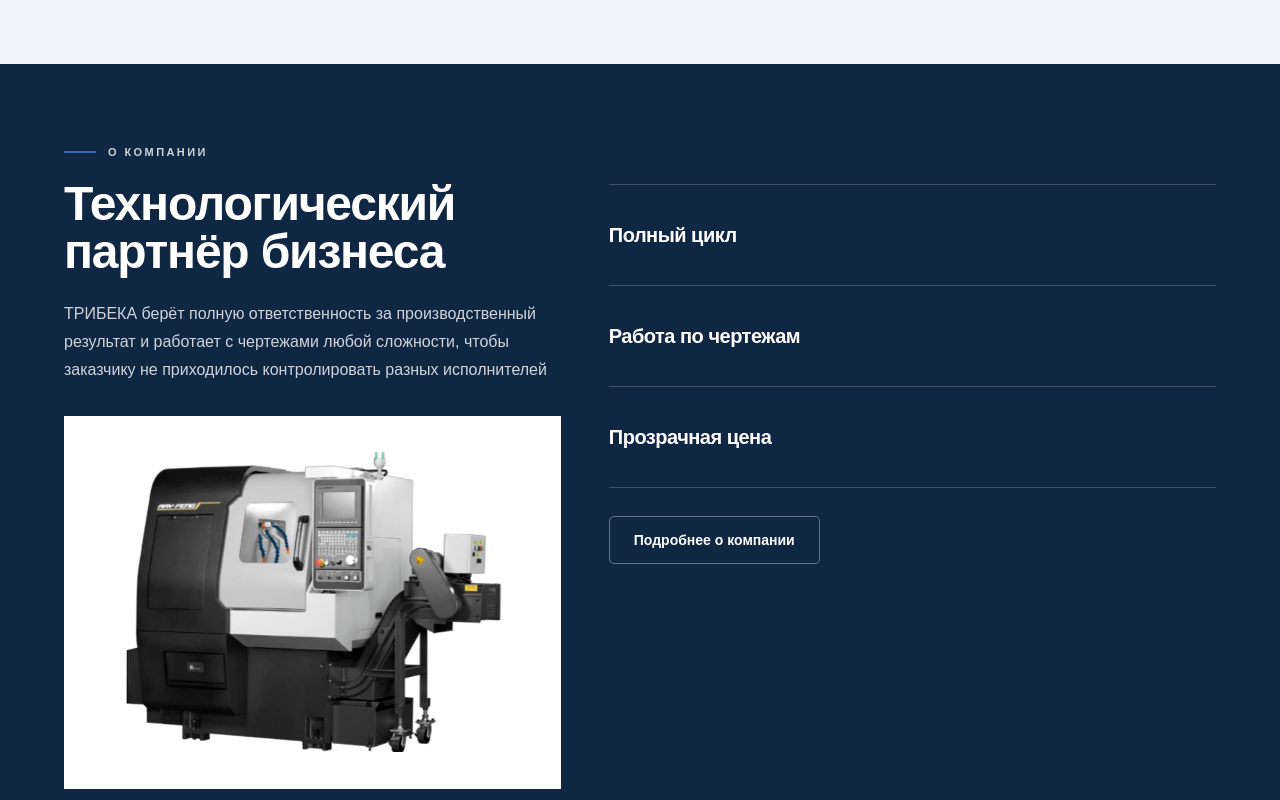
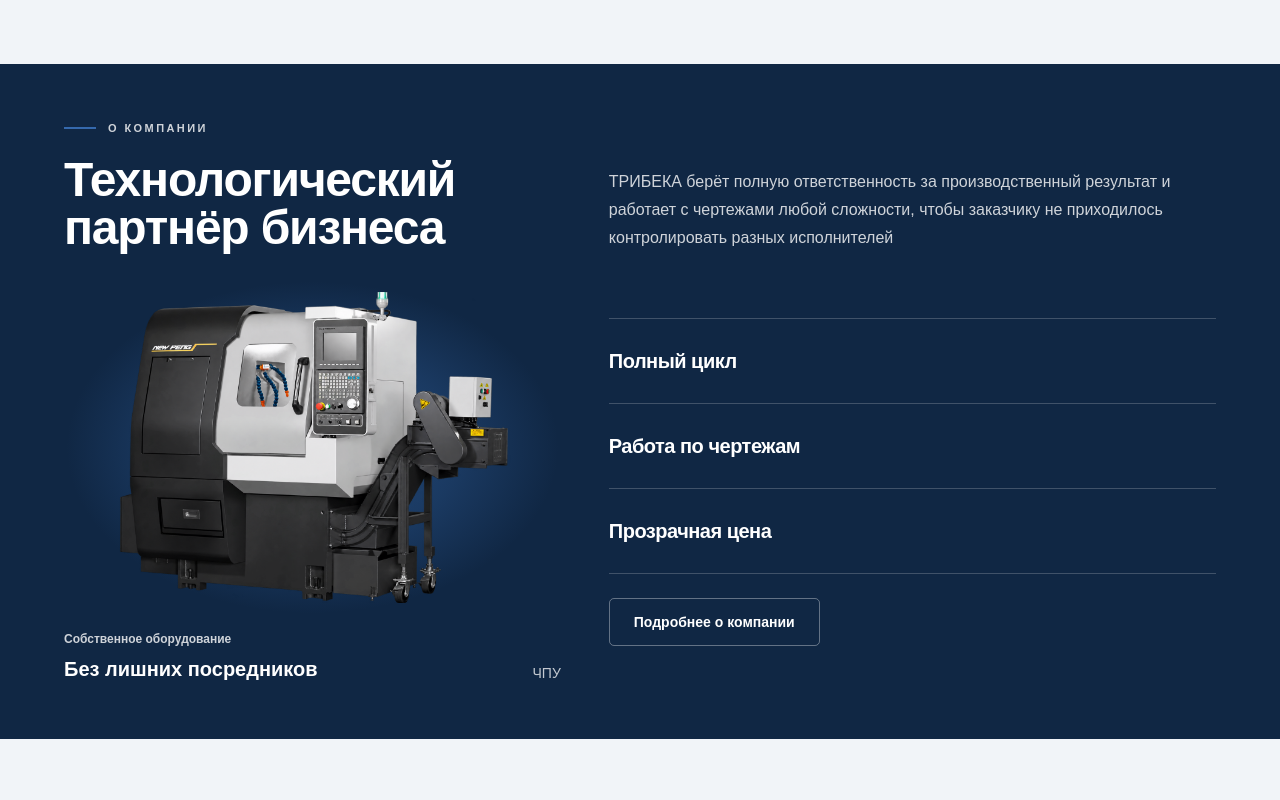
Before and after one commit to sstarovoitovv/tribeka, a React (Vite) app: page / in a window 1280 px wide. Shown: the part 1300-2100 px from the top of the page. Built offline with nearby package versions, Linux system fonts and the light colour scheme; no server answers.

Commit message:
Compact technology partner section and blend equipment into blue background

```diff
--- a/src/index.css
+++ b/src/index.css
@@ -132,3 +132,18 @@ a:focus-visible, button:focus-visible, input:focus-visible, textarea:focus-visib
     background: linear-gradient(to right, #07182e 0%, rgb(7 24 46 / 97%) 12%, rgb(7 24 46 / 84%) 28%, rgb(7 24 46 / 58%) 48%, rgb(7 24 46 / 28%) 68%, rgb(7 24 46 / 7%) 86%, rgb(7 24 46 / 0%) 100%);
   }
 }
+
+/* A soft blue halo keeps the equipment cutout continuous with the section. */
+.partner-equipment {
+  position: relative;
+  isolation: isolate;
+  padding: 12px 16px;
+}
+.partner-equipment::before {
+  content: '';
+  position: absolute;
+  z-index: -1;
+  inset: 0;
+  background: radial-gradient(ellipse at 50% 50%, rgb(53 105 173 / 60%) 0%, rgb(53 105 173 / 28%) 42%, rgb(16 39 68 / 0%) 70%);
+  pointer-events: none;
+}
--- a/src/pages/HomePage.jsx
+++ b/src/pages/HomePage.jsx
@@ -62,24 +62,30 @@ export default function HomePage() {
         </div>
       </section>
 
-      <section className="bg-graphite py-14 text-white sm:py-20">
-        <div className="container-page grid gap-12 lg:grid-cols-[0.9fr_1.1fr] lg:items-start">
+      <section id="technology-partner" className="scroll-mt-24 bg-graphite py-12 text-white sm:py-14">
+        <div className="container-page">
+          <div className="grid gap-5 lg:grid-cols-[0.9fr_1.1fr] lg:items-end lg:gap-12">
             <div>
               <p className="eyebrow text-white/80">О компании</p>
               <h2 className="section-title mt-5">Технологический<br />партнёр бизнеса</h2>
-            <p className="mt-6 max-w-lg text-base leading-7 text-white/80">ТРИБЕКА берёт полную ответственность за производственный результат и работает с чертежами любой сложности, чтобы заказчику не приходилось контролировать разных исполнителей</p>
-            <figure className="mt-8 overflow-hidden bg-white">
-              <img src="/brand/equipment-turning.png" alt="Токарный станок производственной площадки ТРИБЕКА" loading="lazy" className="aspect-[4/3] w-full object-contain p-6" />
+            </div>
+            <p className="max-w-xl text-base leading-7 text-white/80">ТРИБЕКА берёт полную ответственность за производственный результат и работает с чертежами любой сложности, чтобы заказчику не приходилось контролировать разных исполнителей</p>
+          </div>
+          <div className="mt-7 grid gap-7 lg:grid-cols-[0.9fr_1.1fr] lg:items-center lg:gap-12">
+            <figure>
+              <div className="partner-equipment">
+                <img src="/brand/equipment-turning-cutout.png" alt="Токарный станок производственной площадки ТРИБЕКА" loading="lazy" className="relative mx-auto h-auto max-h-[360px] w-full object-contain" />
+              </div>
+              <figcaption className="mt-4 flex items-end justify-between gap-4"><div><p className="text-xs font-semibold text-white/80">Собственное оборудование</p><p className="mt-2 text-xl font-bold">Без лишних посредников</p></div><span className="text-sm text-white/75">ЧПУ</span></figcaption>
             </figure>
-            <div className="mt-5 flex items-end justify-between gap-4"><div><p className="text-xs font-semibold text-white/80">Собственное оборудование</p><p className="mt-2 text-xl font-bold">Без лишних посредников</p></div><span className="text-sm text-white/75">ЧПУ</span></div>
-          </div>
-          <div className="lg:pt-10">
+            <div>
               <ul className="divide-y divide-white/20 border-y border-white/20">
                 {advantages.map(({ title }) => (
-                <li key={title} className="py-7 sm:py-9 text-xl font-bold tracking-tight">{title}</li>
+                  <li key={title} className="py-6 sm:py-7 text-xl font-bold tracking-tight">{title}</li>
                 ))}
               </ul>
-            <Link to="/about/" className="shape-button mt-7 inline-flex min-h-12 items-center border border-white/35 px-6 py-3 text-sm font-semibold hover:bg-white/10">Подробнее о компании</Link>
+              <Link to="/about/" className="shape-button mt-6 inline-flex min-h-12 items-center border border-white/35 px-6 py-3 text-sm font-semibold hover:bg-white/10">Подробнее о компании</Link>
+            </div>
           </div>
         </div>
       </section>
```
Also changed, not shown: public/brand/equipment-turning-cutout.png (added). Lines whose indentation alone changed are shown as unchanged.
